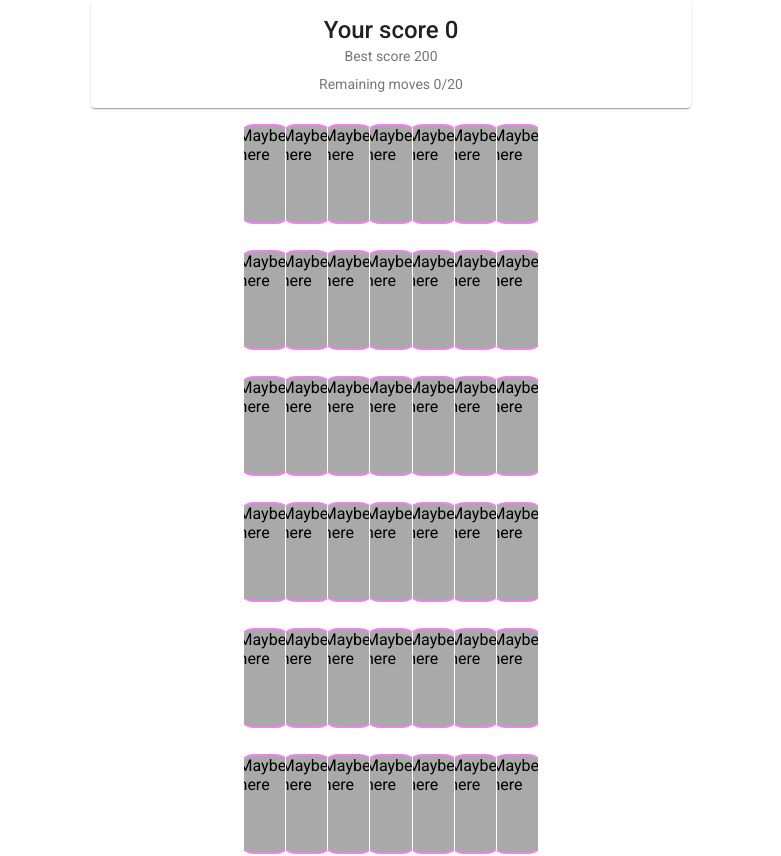
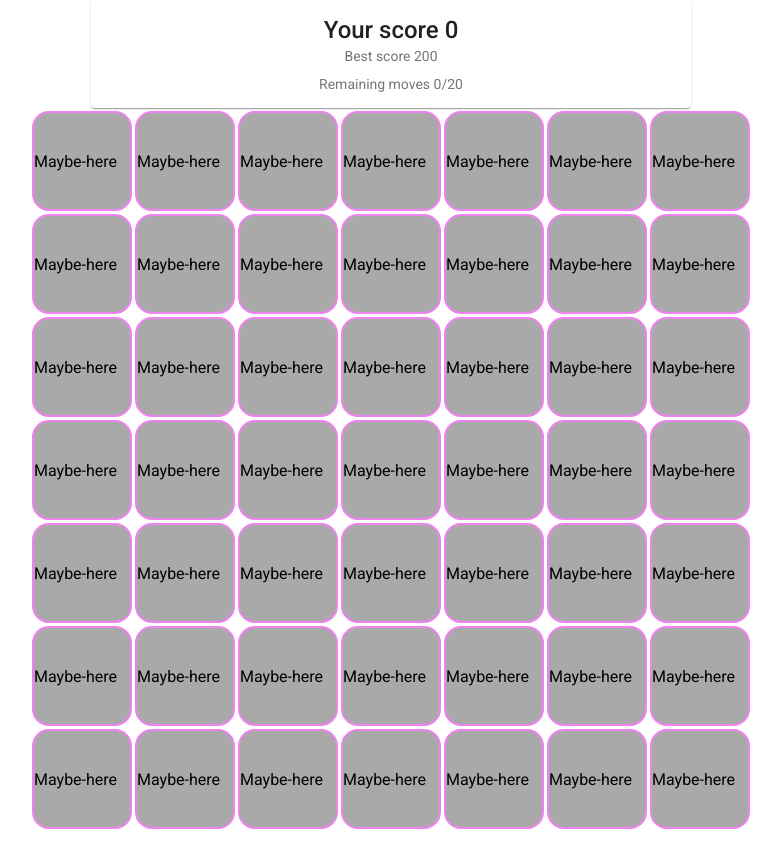
Before and after one commit to goodtoseeu57/Battleship-repo, an Angular app: page /battleship in a window 1280 px wide. Shown: the top 856 px of the page, without its empty margins (249-1030 px from the left). After the commit the page ends 832 px from the top, so only its background shows below. Built offline with nearby package versions, Linux system fonts and the light colour scheme; a web font is replaced by a local one.

Commit message:
new board rows with two ngfor loops functionality update

```diff
--- a/src/app/battleship/battleship.component.html
+++ b/src/app/battleship/battleship.component.html
@@ -13,7 +13,7 @@
 
     </td>
   </tr>
-</table>  -->
+</table>
 <table class="mat-container">
   <mat-grid-list [cols]="7" rowHeight="1:3" >
     <mat-grid-tile rowspan='1' *ngFor="let cell of newBoardRows; let i = index; ">
@@ -25,3 +25,16 @@
   </mat-grid-list>
 
 </table>
+
+-->
+<table>
+  <tr *ngFor="let boardRow of newAgainBoardRows; let i = index; ">
+    <td (click)="hitCell(cell)" *ngFor="let cell of boardRow;" [ngClass]="{'neutral': cell.typeOfMove === 'Maybe-here' , 'hit': cell.hasBeenClicked && cell.typeOfMove === 'hit' ,
+    'miss': cell.hasBeenClicked && cell.typeOfMove === 'miss'}">
+      {{cell.typeOfMove}}
+
+    </td>
+
+  </tr>
+
+</table>
```
Also changed, not shown: src/app/battleship/battleship.component.ts (+4 -4 lines).
